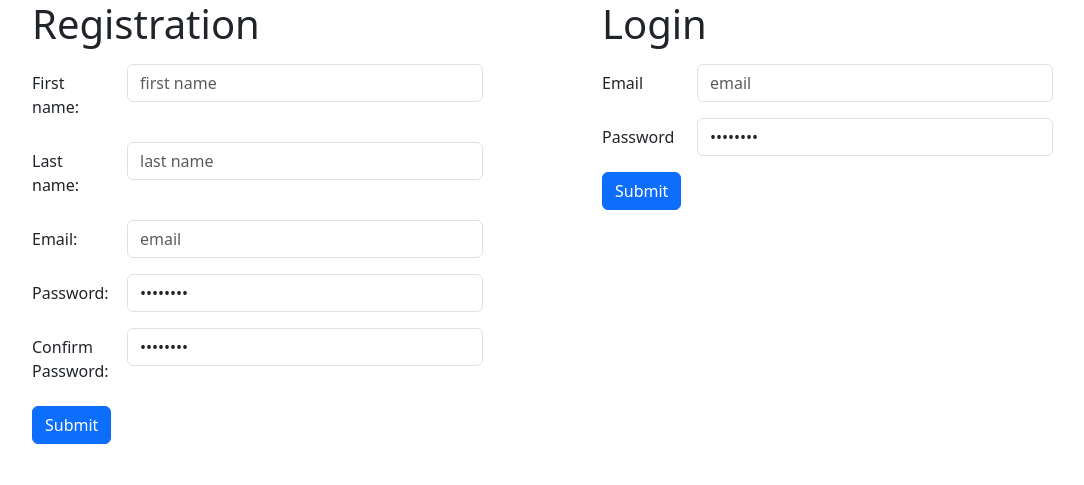
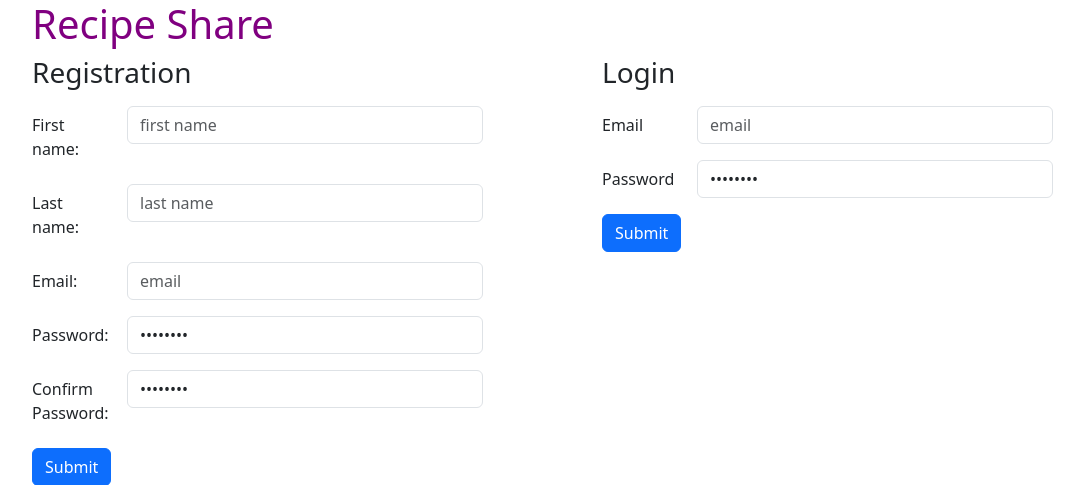
Before and after one commit to sngrass0/python, a Flask app: page / in a window 1280 px wide. Shown: the top 485 px of the page, without its empty margins (50-1134 px from the left). Run offline with Flask 2, Linux system fonts and the light colour scheme.

Commit message:
html pages

```diff
--- a/flask_mysql/belt_review/recipes/flask_app/templates/edit.html
+++ b/flask_mysql/belt_review/recipes/flask_app/templates/edit.html
@@ -4,9 +4,8 @@
     <meta charset="UTF-8">
     <meta http-equiv="X-UA-Compatible" content="IE=edge">
     <meta name="viewport" content="width=device-width, initial-scale=1.0">
-    <title>Document</title>
+    <title>Recipe Share</title>
     <link href="https://cdn.jsdelivr.net/npm/bootstrap@5.3.0-alpha1/dist/css/bootstrap.min.css" rel="stylesheet" integrity="sha384-GLhlTQ8iRABdZLl6O3oVMWSktQOp6b7In1Zl3/Jr59b6EGGoI1aFkw7cmDA6j6gD" crossorigin="anonymous">
-
 </head>
 <body>
 
@@ -16,7 +15,7 @@
                 <h1>Add a New Recipe!</h1>
             </div>
             <div class="p-2 d-flex gap-3">
-                <a href="/recipes">Home</a>
+                <a href="/recipes">back to recipes</a>
                 <a href="/users/logout">Logout</a>
             </div>
         </div>
--- a/flask_mysql/belt_review/recipes/flask_app/templates/home.html
+++ b/flask_mysql/belt_review/recipes/flask_app/templates/home.html
@@ -15,7 +15,7 @@
                 <h3>All posted recipes:</h3>
             </div>
             <div class="p-2 d-flex gap-3">
-                <a href="/recipes/new">Create new</a>
+                <a href="/recipes/new">+Create</a>
                 <a href="/users/logout">Logout</a>
             </div>
         </div>
--- a/flask_mysql/belt_review/recipes/flask_app/templates/index.html
+++ b/flask_mysql/belt_review/recipes/flask_app/templates/index.html
@@ -9,10 +9,11 @@
 </head>
 <body>
     <div class="container">
+        <h1 style="color: purple;">Recipe Share</h1>
         <div class="row">
             <!-- Login -->
             <div class="col">
-                <h1>Registration</h1>
+                <h3>Registration</h3>
                 <form action="/users/register" method="POST" class="my-3">
                     <!-- first name -->
                     <div class="form-group mb-3 row">
@@ -62,7 +63,7 @@
             </div>
             <!-- Registration -->
             <div class="col">
-                <h1>Login</h1>
+                <h3>Login</h3>
                 <form action="/users/login" method="POST" class="my-3">
                     <!-- email -->
                     <div class="form-group mb-3 row">
--- a/flask_mysql/belt_review/recipes/flask_app/templates/new.html
+++ b/flask_mysql/belt_review/recipes/flask_app/templates/new.html
@@ -4,7 +4,7 @@
     <meta charset="UTF-8">
     <meta http-equiv="X-UA-Compatible" content="IE=edge">
     <meta name="viewport" content="width=device-width, initial-scale=1.0">
-    <title>Document</title>
+    <title>Recipe Share</title>
     <link href="https://cdn.jsdelivr.net/npm/bootstrap@5.3.0-alpha1/dist/css/bootstrap.min.css" rel="stylesheet" integrity="sha384-GLhlTQ8iRABdZLl6O3oVMWSktQOp6b7In1Zl3/Jr59b6EGGoI1aFkw7cmDA6j6gD" crossorigin="anonymous">
 
 </head>
@@ -15,7 +15,7 @@
                 <h1>Add a New Recipe!</h1>
             </div>
             <div class="p-2 d-flex gap-3">
-                <a href="/recipes">Home</a>
+                <a href="/recipes">back to recipes</a>
                 <a href="/users/logout">Logout</a>
             </div>
         </div>
--- a/flask_mysql/belt_review/recipes/flask_app/templates/recipe.html
+++ b/flask_mysql/belt_review/recipes/flask_app/templates/recipe.html
@@ -4,7 +4,7 @@
     <meta charset="UTF-8">
     <meta http-equiv="X-UA-Compatible" content="IE=edge">
     <meta name="viewport" content="width=device-width, initial-scale=1.0">
-    <title>Document</title>
+    <title>Recipe Share</title>
     <link href="https://cdn.jsdelivr.net/npm/bootstrap@5.3.0-alpha1/dist/css/bootstrap.min.css" rel="stylesheet" integrity="sha384-GLhlTQ8iRABdZLl6O3oVMWSktQOp6b7In1Zl3/Jr59b6EGGoI1aFkw7cmDA6j6gD" crossorigin="anonymous">
 </head>
 <body>
@@ -14,7 +14,7 @@
                 <h1>Welcome, {{ session['first_name'] }}:</h1>
             </div>
             <div class="p-2 d-flex gap-3">
-                <a href="/recipes">Home</a>
+                <a href="/recipes">back to recipes</a>
                 <a href="/users/logout">Logout</a>
             </div>
         </div>
```
